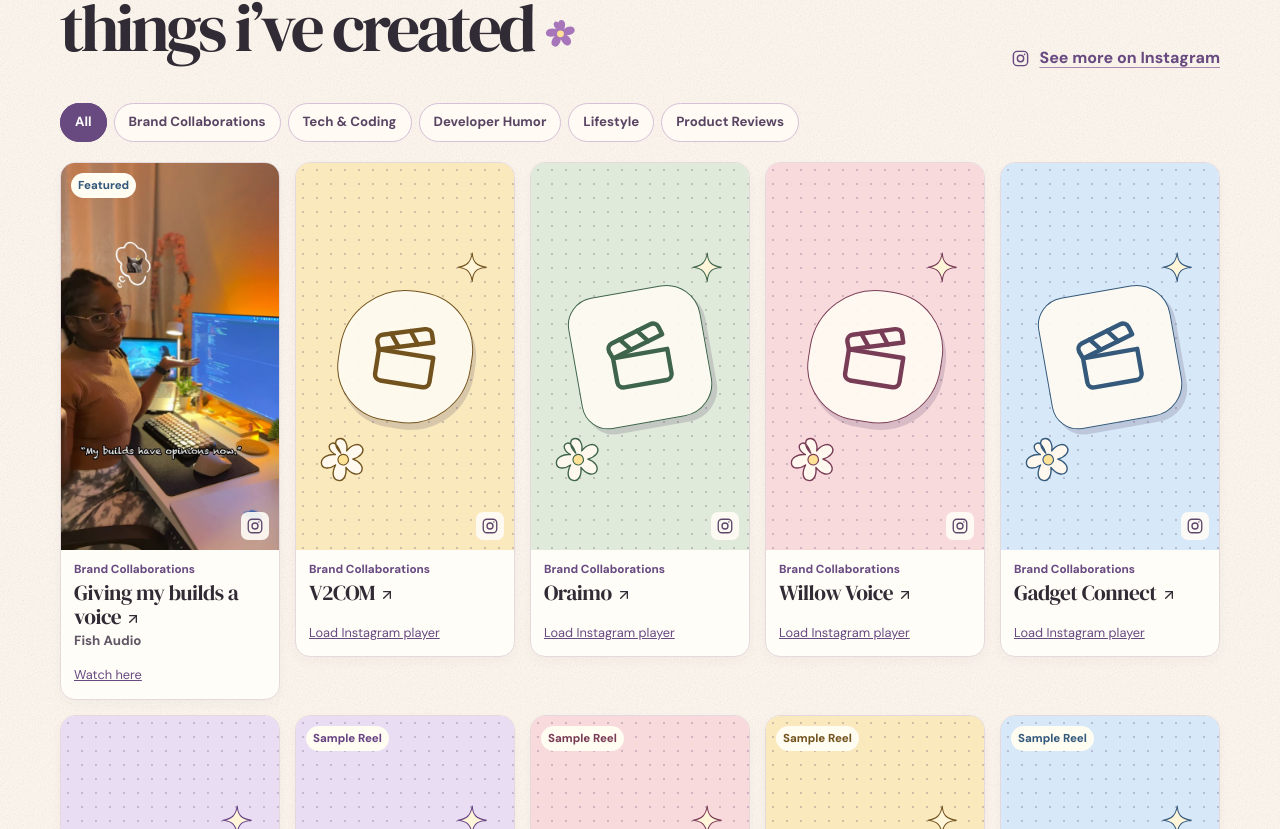
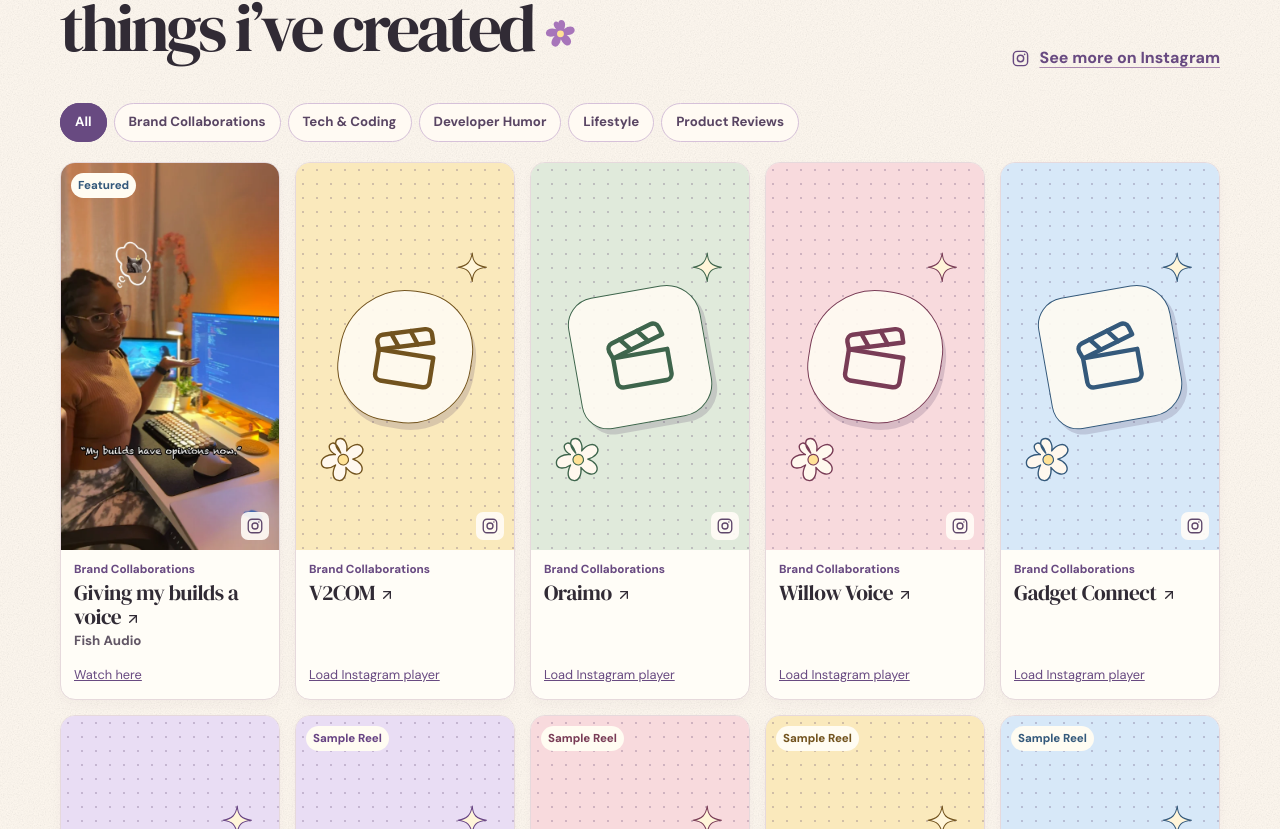
Before and after one commit to Diana-nyamai/creatorportfolio, a Next.js app: page / in a window 1280 px wide. Shown: the part 2171-3000 px from the top of the page. Built offline with nearby package versions, Linux system fonts and the light colour scheme; no server answers.

Commit message:
Make Reel cards uniform in the gallery

```diff
--- a/src/app/globals.css
+++ b/src/app/globals.css
@@ -348,8 +348,9 @@ button:disabled { cursor: wait; }
 }
 .filters button:hover { background: #eee0f3; }
 .filters button[aria-pressed=true] { background: var(--purple); color: white; border-color: var(--purple); }
-.reel-grid { display: grid; grid-template-columns: repeat(5, minmax(0, 1fr)); align-items: start; gap: 15px; }
-.reel-card { min-width: 0; background: #fffdf7; border: 1px solid #e6d9dc; border-radius: 15px; overflow: clip; box-shadow: 0 5px 12px #56415b09; transition: box-shadow .2s, transform .2s; }
+.reel-grid { display: grid; grid-template-columns: repeat(5, minmax(0, 1fr)); grid-auto-rows: 1fr; gap: 15px; }
+.reel-grid:has(.reel-embed video) { grid-auto-rows: auto; }
+.reel-card { display: flex; flex-direction: column; min-width: 0; background: #fffdf7; border: 1px solid #e6d9dc; border-radius: 15px; overflow: clip; box-shadow: 0 5px 12px #56415b09; transition: box-shadow .2s, transform .2s; }
 .reel-card:hover { box-shadow: var(--shadow); transform: translateY(-3px); }
 .reel-card > a { display: block; }
 .reel-card > a:focus-visible { outline-offset: -4px; }
@@ -389,7 +390,7 @@ button:disabled { cursor: wait; }
   background: #342446ad; color: #fff9f0; font-size: .86rem; font-weight: 750; opacity: 0; transition: opacity .2s;
 }
 .reel-card:hover .reel-overlay, .reel-card:focus-within .reel-overlay { opacity: 1; }
-.reel-embed { padding: 0 13px 13px; font-size: .8rem; }
+.reel-embed { margin-top: auto; padding: 0 13px 13px; font-size: .8rem; }
 .reel-embed button { text-decoration: underline; color: var(--purple); }
 .reel-embed :is(video, iframe) { width: 100%; margin-top: 8px; border: 1px solid var(--line); border-radius: 7px; }
 .reel-embed video { display: block; aspect-ratio: 9 / 16; background: var(--color-ink); }
```
